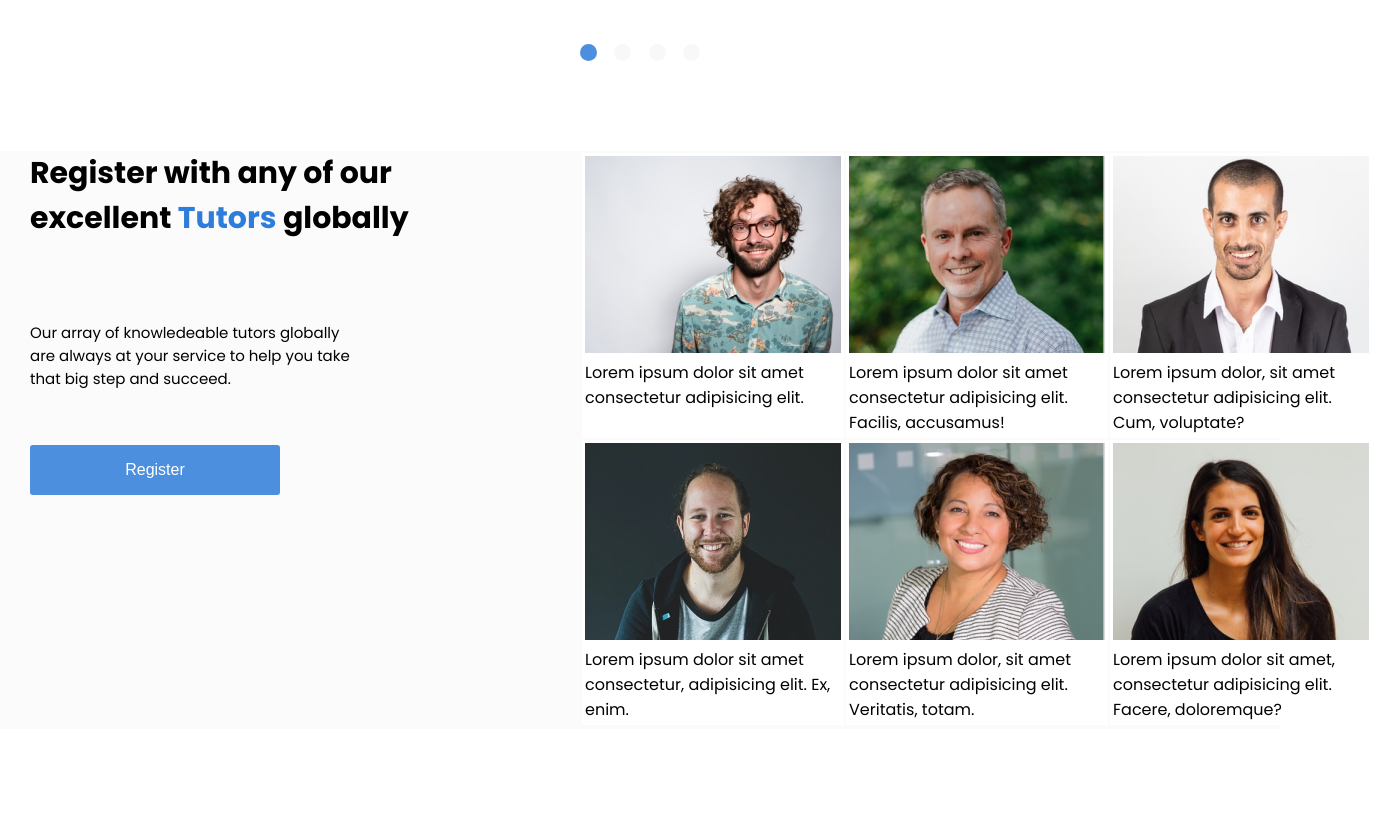
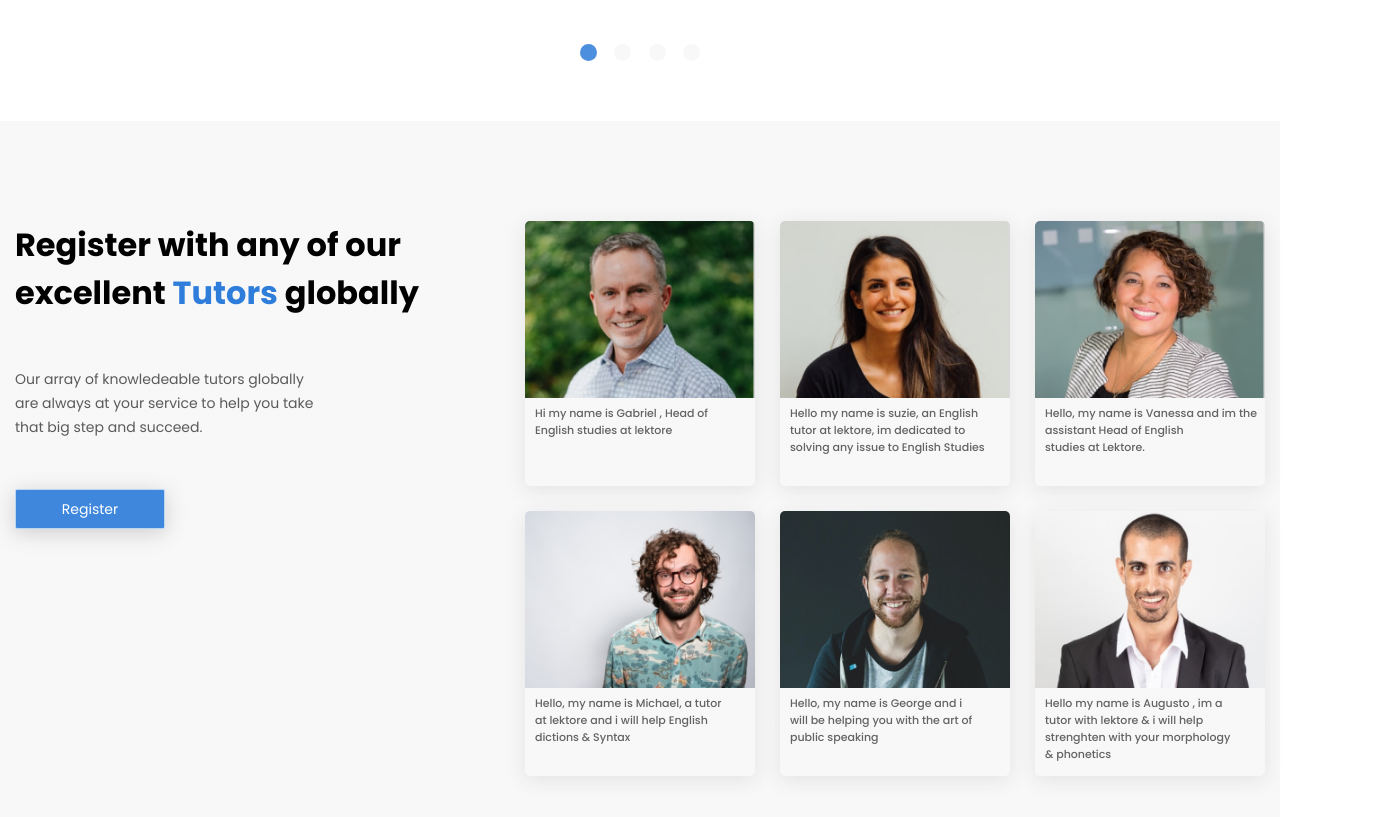
Before and after one commit to Shapati/test-git, a React (Create React App) app: page / in a window 1280 px wide. Shown: the part 1560-2377 px from the top of the page, 1374 px wide, since content can reach past the window. Before the commit the page ends 2289 px from the top, so only its background shows below. Built offline with nearby package versions, Linux system fonts and the light colour scheme.

Commit message:
first commit

```diff
--- a/src/pages/Home/Footer/Footer.jsx
+++ b/src/pages/Home/Footer/Footer.jsx
@@ -1,5 +1,6 @@
-import React from "react";
+
 import "./footer.css";
+import { Fade } from "react-reveal";
 import david from "../../../assets/david.png";
 import jack from "../../../assets/jack.png";
 import jon from "../../../assets/jon.png";
@@ -7,9 +8,10 @@ import mark from "../../../assets/mark.png";
 import mary from "../../../assets/mary.png";
 import sarah from "../../../assets/sarah.png";
 
-function Footer() {
+const  Footer = ()=> {
   return (
     <div className="footer-container">
+      <div className="footer">
       <div className="left-page">
         <div className="footer-text">
           <div className="headline">
@@ -29,70 +31,69 @@ function Footer() {
         </div>
       </div>
       <div className="right-page">
-        <div className="div-wrapper">
+        <Fade delay={300}><div className="div-wrapper">
           <div className="card-main">
-            <img className="footer-img" src={david} alt="" />
+            <img className="footer-img" src={jack} alt="" />
           </div>
           <div className="description">
-            <p>Lorem ipsum dolor sit amet consectetur adipisicing elit. </p>
+            <p> Hi my name is Gabriel , Head of <br /> English studies at lektore </p>
           </div>
         </div>
-
-        <div className="div-wrapper">
+        </Fade>
+        <Fade delay={500}><div className="div-wrapper">
           <div className="card-main">
-            <img src={jack} alt="" />
+            <img src={mary} alt="" />
           </div>
           <div className="description">
             <p>
-              Lorem ipsum dolor sit amet consectetur adipisicing elit. Facilis,
-              accusamus!
+              Hello my name is suzie, an English <br /> tutor at lektore, im dedicated to <br /> solving any issue to English Studies
             </p>
           </div>
         </div>
-        <div className="div-wrapper">
+        </Fade>
+        <Fade delay={700}><div className="div-wrapper">
+          <div className="card-main">
+            <img src={sarah} alt="" />
+          </div>
+          <div className="description">
+            <p>
+            Hello, my name is Vanessa and im the assistant Head of English <br /> studies at Lektore.
+            </p>
+          </div>
+        </div>
+        </Fade>
+        <Fade delay={900}><div className="div-wrapper">
+          <div className="card-main">
+            <img src={david} alt="" />
+          </div>
+          <div className="description">
+            <p>
+            Hello, my name is Michael, a tutor <br /> at lektore and i will help English <br /> dictions & Syntax    </p>
+          </div>
+        </div>
+        </Fade>
+        <Fade delay={1100}><div className="div-wrapper">
+          <div className="card-main">
+            <img src={mark} alt="" />
+          </div>
+          <div className="description">
+            <p>
+            Hello, my name is George and i <br /> will be helping you with the art of <br /> public speaking      </p>
+          </div>
+        </div>
+        </Fade>
+        <Fade delay={1300}><div className="div-wrapper">
           <div className="card-main">
             <img src={jon} alt="" />
           </div>
           <div className="description">
             <p>
-              Lorem ipsum dolor, sit amet consectetur adipisicing elit. Cum,
-              voluptate?
+              Hello my name is Augusto , im a <br /> tutor with lektore & i will help <br /> strenghten with your morphology <br /> & phonetics
             </p>
           </div>
         </div>
-        <div className="div-wrapper">
-          <div className="card-main">
-            <img src={mark} alt="" />
-          </div>
-          <div className="description">
-            <p>
-              Lorem ipsum dolor sit amet consectetur, adipisicing elit. Ex,
-              enim.
-            </p>
-          </div>
-        </div>
-        <div className="div-wrapper">
-          <div className="card-main">
-            <img src={sarah} alt="" />
-          </div>
-          <div className="description">
-            <p>
-              Lorem ipsum dolor, sit amet consectetur adipisicing elit.
-              Veritatis, totam.
-            </p>
-          </div>
-        </div>
-        <div className="div-wrapper">
-          <div className="card-main">
-            <img src={mary} alt="" />
-          </div>
-          <div className="description">
-            <p>
-              Lorem ipsum dolor sit amet, consectetur adipisicing elit. Facere,
-              doloremque?
-            </p>
-          </div>
-        </div>
+        </Fade>
+      </div>
       </div>
     </div>
   );
--- a/src/pages/Home/Footer/footer.css
+++ b/src/pages/Home/Footer/footer.css
@@ -1,40 +1,51 @@
 .footer-container{
-    /* overflow-x: hidden; */
-    margin-top: 30px;
-    display: flex;
-    flex-direction: row;
-    /* background: red; */
-    background: rgba(234, 234, 234, .35);
-    background: rgba(255, 255, 255, .100);
-    background: rgba(217, 217, 217, .100);
+    background: linear-gradient(0deg, rgba(234, 234, 234, 0.35), rgba(234, 234, 234, 0.35)), linear-gradient(0deg, #FFFFFF, #FFFFFF), #D9D9D9;
+    padding: 100px 0px;
 }
 
-.left-page{
-
-    display: flex;
-    flex-grow: 4;
-    margin-right: 0px;
-    margin-left: 30px;
-    width: 550px;
+.footer{
+    display: grid;
+    grid-template-columns: repeat(2,auto);
+    justify-content: space-between;
+    width: 1250px;
+    margin: 0px auto;
 }
 
-.right-page{
-    margin-right: 150px;
-    padding-right: 50px;
+
+
+
+.div-wrapper{
+    width: 230px;
+    height: 265px;
+    box-shadow: 0px 4px 20px rgba(48, 47, 47, 0.1);
+    border-radius: 5px;
+    margin-left: 25px;
+    margin-bottom: 25px;
+    position: relative;
+}
+.card-main img{
+    width: 230px;
+    border-top-left-radius: 5px;
+    border-top-right-radius: 5px;
 }
 
-.footer-text{
-    width: 550px;
+.description p{
+    font-size: 11px;
+    position: absolute;
+    left: 10px;
+    font-weight: 500;
+    color: rgba(36, 35, 35, 0.7);
 }
-
 .footer-h1{
-    margin-bottom: 80px;
-    font-size: 30px;
+    margin-bottom: 50px;
+    font-size: 32px;
 }
 
 .footer-paragraph{
-    font-size: 15px;
+    font-size: 14px;
     margin-bottom: 50px;
+    line-height: 24px;
+    color: rgba(36, 35, 35, 0.74);
 }
 
 .footer-img{
@@ -44,31 +55,22 @@
 
 .footer-btn{
     background:  #4C8FDF;
+    font-family: 'Poppins' , sans-serif;
     border-style: none;
-    height: 50px;
-    width: 250px;
-    font-size: medium;
+    height: 40px;
+    width: 150px;
+    font-size: 14px;
     color: #FFFFFF;
-    margin-top: 5px;
-    border-radius: 3px;
     cursor: pointer;
+    background: rgba(46, 125, 218, 0.92);
+    border: 1px solid rgba(255, 255, 255, 0.65);
+    box-shadow: 0px 4px 20px rgba(118, 114, 114, 0.3);
+    border-radius: 2px;
 }
 
 .right-page{
-    /* background: yellow; */
-    /* display: flex;
-    flex-direction: row; */
-     --gap:6px;
-    --num-cols: 3;
-    --row-height:300px;
-
-    box-sizing: border-box;
-    padding: 2px;
     display: grid;
-    grid-template-columns: auto auto auto;
-    grid-template-rows: auto auto auto;
-
-    gap: 2px;
+    grid-template-columns: repeat(3,auto);
 }
 
 /* .card-main{
@@ -89,11 +91,3 @@
     width: 100%;
     height: 100%;
 } */
-
-.div-wrapper{
-    padding: 3px;
-    background: #FFFFFF;
-    gap: 3px;
-    /* box-shadow: grey 5px 3px; */
-
-}
--- a/src/pages/Home/Home.jsx
+++ b/src/pages/Home/Home.jsx
@@ -9,7 +9,7 @@ import TestimonialCard from "./TestimonialCard/TestimonialCard";
 const Home = () => {
   return (
     <div>
-      <ScrollToTop top={500} color="white" style={{display: 'flex', flexDirection: 'column' , justifyContent:'center', alignItems:'center' , borderRadius:'50%',width:"60px", height:'60px' , backgroundColor:'#4C8FDF'}  }/>
+      <ScrollToTop top={500} color="white" style={{display: 'flex', flexDirection: 'column' , justifyContent:'center', alignItems:'center' , borderRadius:'50%',width:"55px", height:'55px' , backgroundColor:'#4C8FDF'}  }/>
       <IntroSection />
       <Decorator />
       <Testimonials />
--- a/src/pages/Home/Testimonials/Testimonials.css
+++ b/src/pages/Home/Testimonials/Testimonials.css
@@ -1,3 +1,6 @@
+
+
+
 .testimonial-container {
   padding: 60px 0px 60px 0px;
 }
@@ -18,6 +21,7 @@
 }
 
 .testi-box {
+
   width: 800px;
   height: 400px;
   background: linear-gradient(0deg, rgba(234, 234, 234, 0.6), rgba(234, 234, 234, 0.6)), rgba(234, 234, 234, 0.35);
@@ -38,8 +42,7 @@
   font-size: 14px;
   font-weight: 500;
   width: 650px;
-  color: rgba(36, 35, 35, 5);
-  ;
+  color: black;
   line-height: 24px;
 }
 
@@ -109,6 +112,9 @@
 }
 
 .testi-box-card1{
+
+  position: relative;
+  z-index: -4000;
   transform: translate(250px,-620px);
   width: 750px;
   height: 360px;
@@ -117,6 +123,8 @@ border: 1px solid rgba(150, 144, 144, 0.04);
 border-radius: 10px;
 }
 .testi-box-card2{
+  position: relative;
+  z-index: -5000;
   transform: translate(275px,-950px);
   width: 700px;
   height: 360px;
--- a/src/pages/Home/Testimonials/Testimonials.jsx
+++ b/src/pages/Home/Testimonials/Testimonials.jsx
@@ -73,7 +73,7 @@ export const Testimonials = () => {
         </div>
         <div className="testi-box-container">
           {first && (
-            <div className="testi-box" data-aos="flip-up">
+            <div className="testi-box" data-aos="flip-down">
               <div className="testi-img">
                 <img src="./assets/person4.svg" alt="" />
               </div>
@@ -97,7 +97,7 @@ export const Testimonials = () => {
             </div>
           )}
           {second && (
-            <div className="testi-box" data-aos="flip-up">
+            <div className="testi-box" data-aos="flip-down">
               <div className="testi-img">
                 <img src="./assets/person1.png" alt="" />
               </div>
@@ -118,7 +118,7 @@ export const Testimonials = () => {
             </div>
           )}
           {third && (
-            <div className="testi-box" data-aos="flip-up">
+            <div className="testi-box" data-aos="flip-down">
               <div className="testi-img">
                 <img src="./assets/person2.png" alt="" />
               </div>
@@ -140,7 +140,7 @@ export const Testimonials = () => {
             </div>
           )}
           {fourth && (
-            <div className="testi-box " data-aos="flip-up">
+            <div className="testi-box " data-aos="flip-down">
               <div className="testi-img">
                 <img src="./assets/person3.png" alt="" />
               </div>
--- a/src/pages/Login/Login.css
+++ b/src/pages/Login/Login.css
@@ -58,7 +58,7 @@
   color: var(--gen-color);
   font-weight: bolder;
 }
-.login a:nth-child(6) {
+.login .forgot {
   transform: translate(80px, 10px);
   font-weight: 500;
 }
@@ -68,6 +68,7 @@
   color: #2f2e2e;
   margin-bottom: 5px;
   font-weight: 500;
+  margin-left: 5px;
 }
 .login input {
   height: 40px;
@@ -118,3 +119,10 @@
 .images img:nth-child(1) {
   width: 25px;
 }
+.error{
+  position: absolute;
+  z-index: 5000;
+  transform: translate(-90px,-65px);
+  color: red;
+  font-size: 10px;
+}
```
Also changed, not shown: src/pages/Login/Login.jsx (+24 -4 lines).
